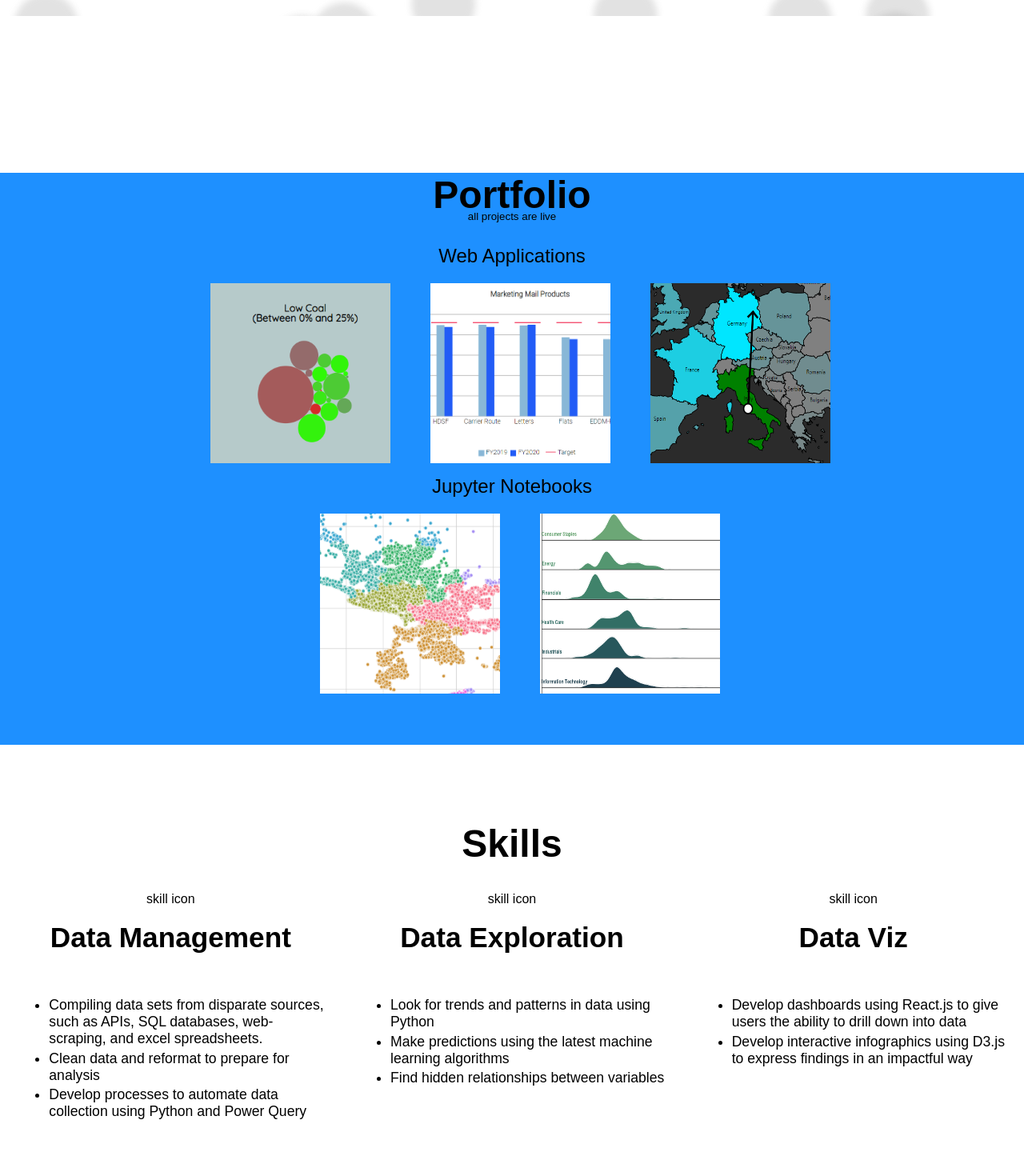
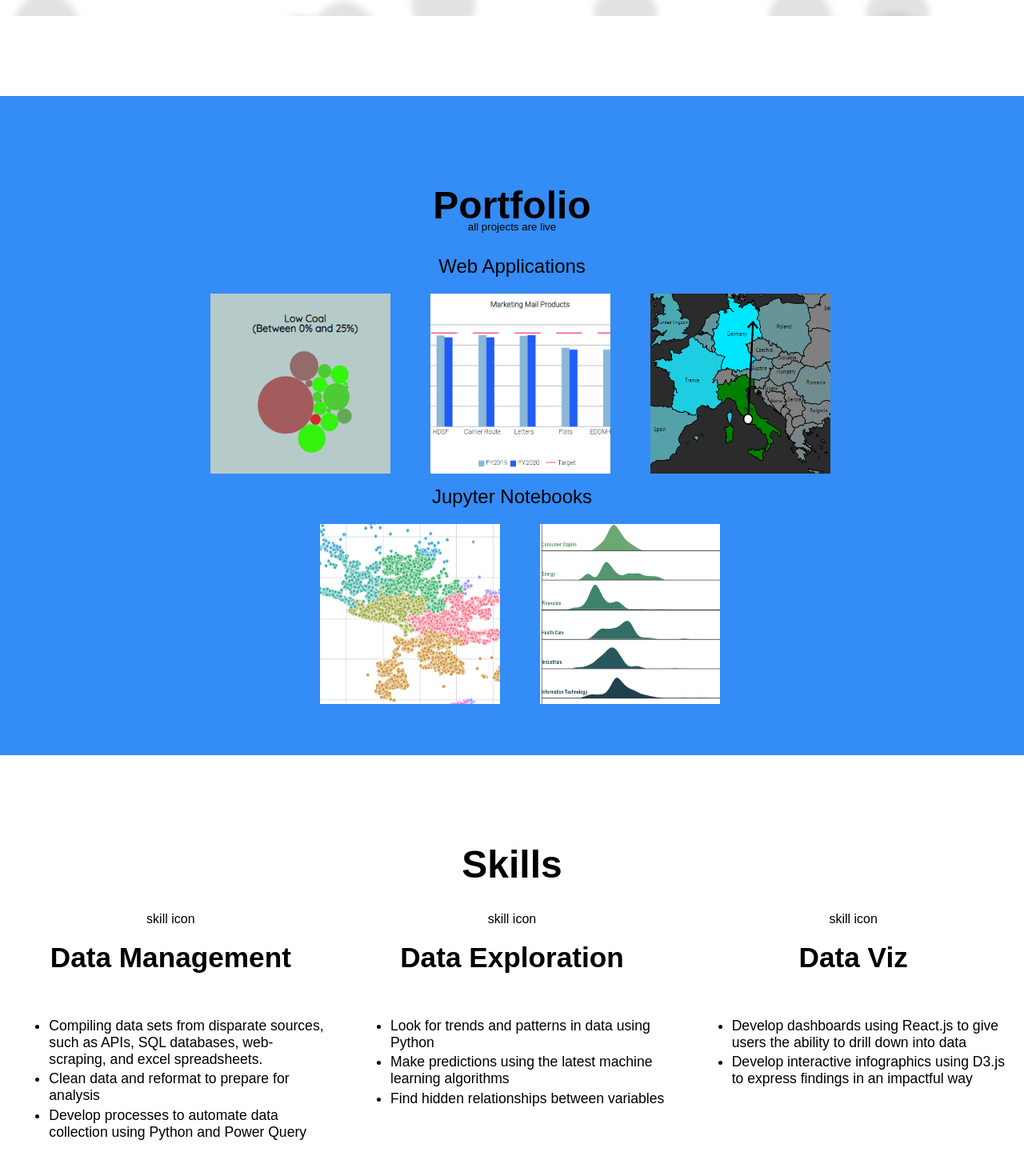
Before and after one commit to MattTheEconomist/portfolio, a React (Create React App) app in the folder portfolio/: page / in a window 1280 px wide. Shown: the part 780-2250 px from the top of the page at 80% size. Built offline with nearby package versions, Linux system fonts and the light colour scheme.

Commit message:
more styling

```diff
--- a/portfolio/src/App.css
+++ b/portfolio/src/App.css
@@ -3,9 +3,10 @@
   --thirdColor: #60f634;
   --secondColor: #4f34f6;
   --forthColor: #348cf6;
+  --alternateGreen: #2ca5d4;
   --projectImgWidth: 225px;
   --projectImgHeight: 225px;
-  --catImgWidth: 100px;
+  --catImgWidth: 200px;
   --catImgHeight: 200px;
 
   --myGradient: linear-gradient(
@@ -14,6 +15,8 @@
     var(--primeColor),
     var(--thirdColor)
   );
+
+  --sectionPaddingTop: 1%;
 }
 
 @import url("https://fonts.googleapis.com/css2?family=Exo:wght@200;500&family=Oxygen:wght@300&display=swap");
@@ -113,6 +116,7 @@ body {
 
 #headerContainer {
   background-color: var(--primeColor);
+  opacity: 0.9;
   display: flex;
   flex-direction: row;
   justify-content: flex-end;
@@ -136,13 +140,17 @@ body {
 
 .headerLink:hover {
   border-bottom: 5px solid black;
+  font-weight: bold;
+  /* transition: all 500ms; */
+  transition: border-bottom 300ms;
 }
 
 /* portfolio section  */
 
 #portfolioSection {
-  background-color: dodgerblue;
+  background-color: var(--forthColor);
   padding-bottom: 5%;
+  padding-top: var(--sectionPaddingTop);
 }
 
 #projectsLive {
@@ -248,6 +256,8 @@ img {
 /* SKILLS SECTION  */
 
 #skillsSection {
+  padding-top: var(--sectionPaddingTop);
+  padding-bottom: 3%;
 }
 
 #skillCardsContainer {
@@ -286,7 +296,8 @@ img {
 
 #aboutMeSection {
   /* min-height: 600px; */
-  background-color: rgba(0, 191, 255, 0.35);
+  padding-top: var(--sectionPaddingTop);
+  background-color: var(--alternateGreen);
   text-align: center;
 }
 
@@ -354,6 +365,7 @@ img {
 
 #contactSection {
   text-align: center;
+  padding-top: var(--sectionPaddingTop);
   /* background-color: var(--forthColor); */
 }
 
--- a/portfolio/src/ContentPages/AboutMe.jsx
+++ b/portfolio/src/ContentPages/AboutMe.jsx
@@ -32,7 +32,7 @@ export const AboutMe = () => {
           </div>
         </div>
         <div id="imgContainerCat">
-          <img src={catImg} className="projectImg"></img>
+          <img src={catImg} id="catImg"></img>
         </div>
       </div>
     </div>
```
